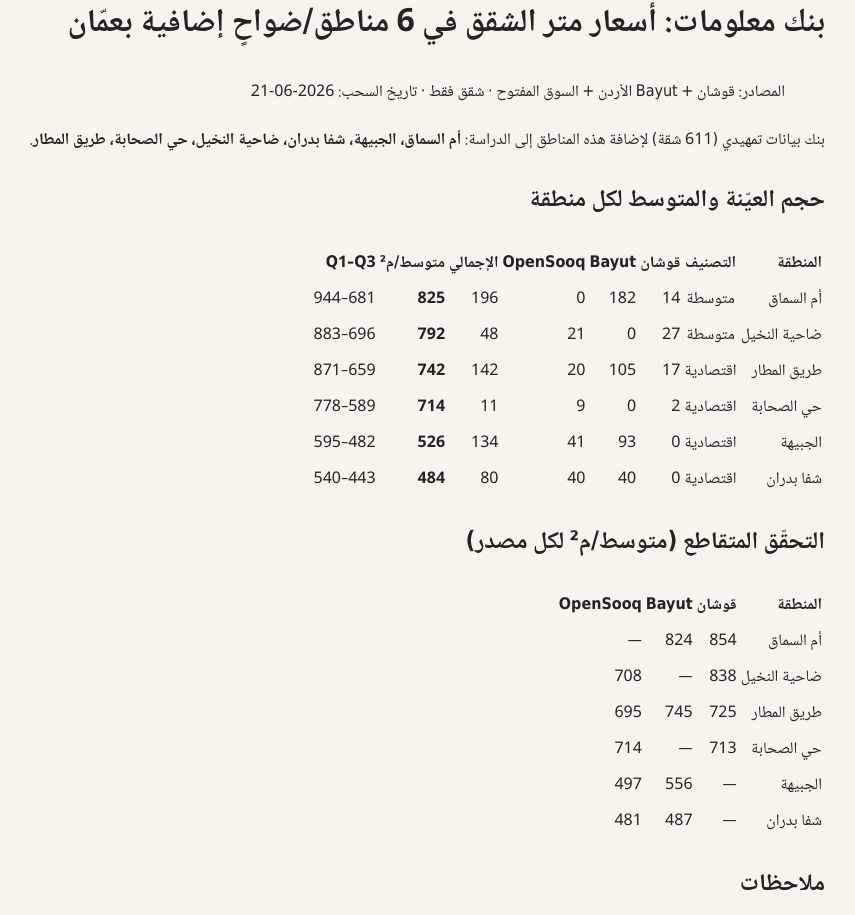
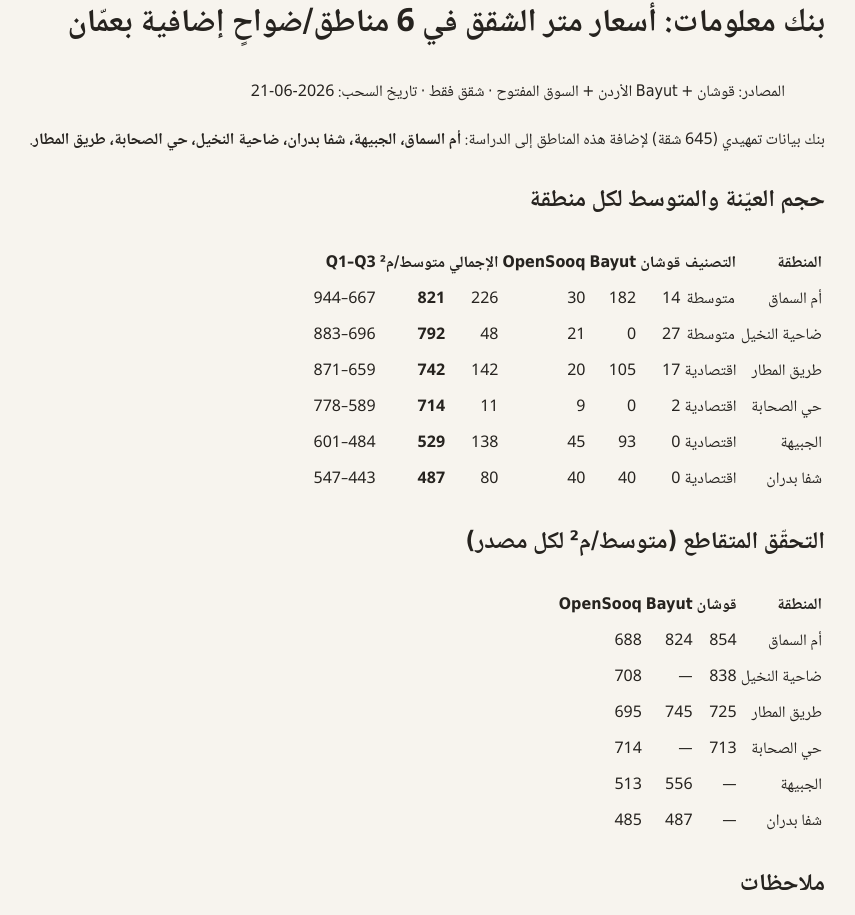
Before and after one commit to advocatez-svg/FROM-THE-FUTURE, a Jekyll site: the page built from qoshan-amman-newareas-databank.md, in a window 1280 px wide. Shown: the part 203-1118 px from the top of the page, without its empty margins (275-1130 px from the left). Built offline with Jekyll 4.4.1, drawn with Linux system fonts in a browser that asks for light colours; our own code applies the rules of GitHub Pages for plain Markdown files.

Commit message:
تعميق تغطية السوق المفتوح عبر المناطق العشر (إصلاح رابط أم السماق)
- إصلاح رابط أم السماق في السوق المفتوح (ام-السماق بلا همزة) → 30 إعلاناً
- سحب أعمق للسوق المفتوح: 461 إعلاناً عبر المناطق العشر
- العيّنة الكلية 2,099 شقة؛ أم السماق صارت ثلاثية المصدر (854/824/688)
- تحديث التقرير والرسوم والـ PDF وبنك المعلومات وتصحيح تحفّظ قديم

Co-Authored-By: Claude Opus 4.8 (1M context) <noreply@anthropic.com>
Claude-Session: https://claude.ai/code/session_01X9rLAAcxvhsRBPon277vhQ

```diff
--- a/qoshan-amman-newareas-databank.md
+++ b/qoshan-amman-newareas-databank.md
@@ -2,29 +2,29 @@
 
 > المصادر: قوشان + Bayut الأردن + السوق المفتوح · شقق فقط · تاريخ السحب: 2026-06-21
 
-بنك بيانات تمهيدي (611 شقة) لإضافة هذه المناطق إلى الدراسة: **أم السماق، الجبيهة، شفا بدران، ضاحية النخيل، حي الصحابة، طريق المطار**.
+بنك بيانات تمهيدي (645 شقة) لإضافة هذه المناطق إلى الدراسة: **أم السماق، الجبيهة، شفا بدران، ضاحية النخيل، حي الصحابة، طريق المطار**.
 
 ## حجم العيّنة والمتوسط لكل منطقة
 
 | المنطقة | التصنيف | قوشان | Bayut | OpenSooq | الإجمالي | **متوسط/م²** | Q1–Q3 |
 |---|:---:|---:|---:|---:|---:|---:|---:|
-| أم السماق | متوسطة | 14 | 182 | 0 | 196 | **825** | 681–944 |
+| أم السماق | متوسطة | 14 | 182 | 30 | 226 | **821** | 667–944 |
 | ضاحية النخيل | متوسطة | 27 | 0 | 21 | 48 | **792** | 696–883 |
 | طريق المطار | اقتصادية | 17 | 105 | 20 | 142 | **742** | 659–871 |
 | حي الصحابة | اقتصادية | 2 | 0 | 9 | 11 | **714** | 589–778 |
-| الجبيهة | اقتصادية | 0 | 93 | 41 | 134 | **526** | 482–595 |
-| شفا بدران | اقتصادية | 0 | 40 | 40 | 80 | **484** | 443–540 |
+| الجبيهة | اقتصادية | 0 | 93 | 45 | 138 | **529** | 484–601 |
+| شفا بدران | اقتصادية | 0 | 40 | 40 | 80 | **487** | 443–547 |
 
 ## التحقّق المتقاطع (متوسط/م² لكل مصدر)
 
 | المنطقة | قوشان | Bayut | OpenSooq |
 |---|---:|---:|---:|
-| أم السماق | 854 | 824 | — |
+| أم السماق | 854 | 824 | 688 |
 | ضاحية النخيل | 838 | — | 708 |
 | طريق المطار | 725 | 745 | 695 |
 | حي الصحابة | 713 | — | 714 |
-| الجبيهة | — | 556 | 497 |
-| شفا بدران | — | 487 | 481 |
+| الجبيهة | — | 556 | 513 |
+| شفا بدران | — | 487 | 485 |
 
 ## ملاحظات
 
```
Also changed, not shown: التقرير-النهائي-اسعار-الشقق-عمان.md (+25 -25 lines), assets/report/chart1_ranking.png, assets/report/chart3_distribution.png, qoshan-amman-10areas-listings.csv, 1 other file.
